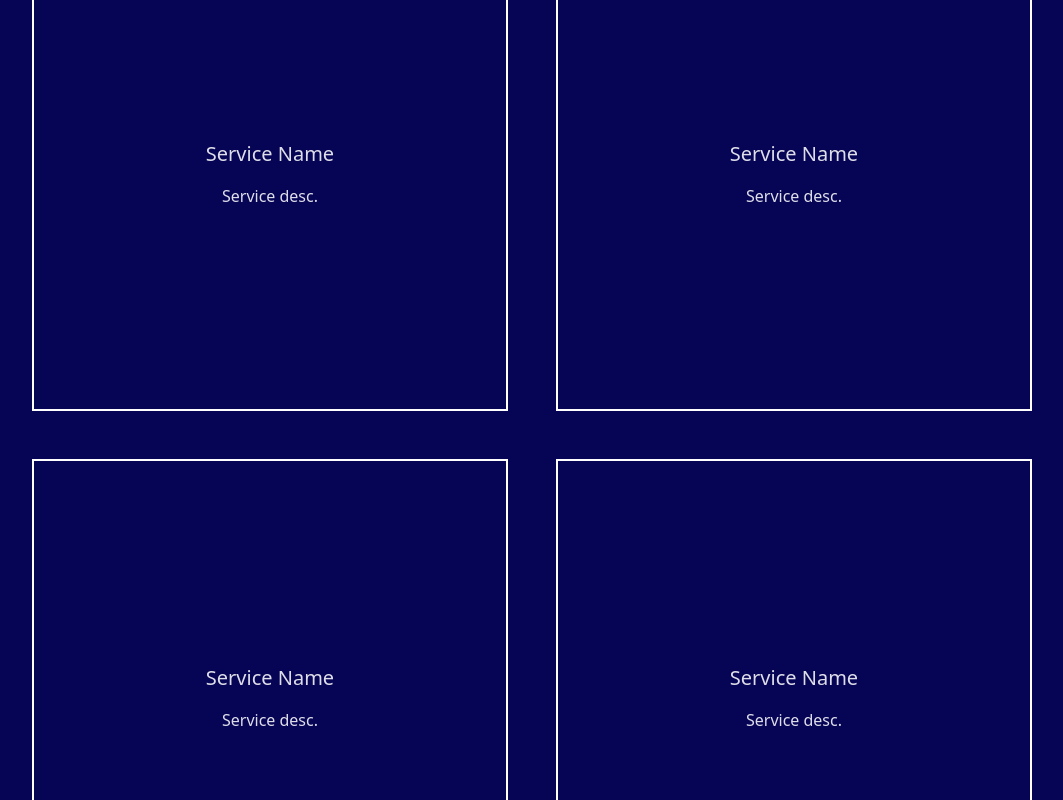
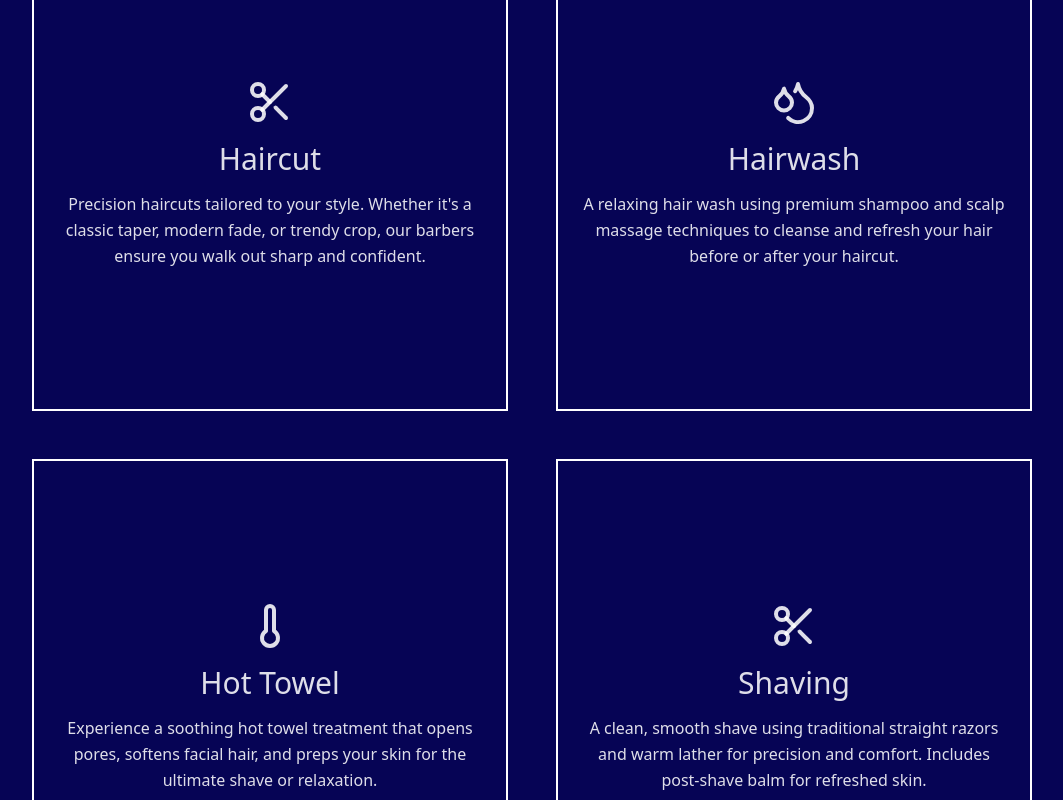
Before and after one commit to malvz22/prime-trims, a React (Vite) app: page / in a window 1280 px wide. Shown: the part 620-1420 px from the top of the page, without its empty margins (108-1171 px from the left). Built offline with nearby package versions, Linux system fonts and the light colour scheme.

Commit message:
feat(service-secton): added services with descriptions and icon

```diff
--- a/package.json
+++ b/package.json
@@ -11,6 +11,7 @@
   },
   "dependencies": {
     "@tailwindcss/vite": "^4.1.7",
+    "lucide-react": "^0.511.0",
     "react": "^19.1.0",
     "react-dom": "^19.1.0",
     "tailwindcss": "^4.1.7"
--- a/src/App.jsx
+++ b/src/App.jsx
@@ -1,3 +1,4 @@
+import { Brush, Droplets, Scissors, Thermometer } from 'lucide-react'
 import './App.css'
 import Header from './components/Header/Header'
 
@@ -12,24 +13,33 @@ function App() {
           <h1 className='text-white'>Haircuts for Everyone!</h1>
           <h2 className='text-white'>Transform your look with us!</h2>
         </section>
-        <section id='services' className='text-center flex flex-col'>
+        <section id='services' className='text-center flex flex-col justify-center'>
           <h1 className='text-white mb-4'>Services</h1>
-          <div className='grid grid-cols-1 md:grid-cols-2 gap-12'>
+          <div className='grid grid-cols-1 md:grid-cols-2 gap-12 mb-12'>
             <div className='border-2 border-white p-6 w-full max-w-full aspect-square justify-center items-center flex flex-col gap-3'>
-              <h5>Service Name</h5>
-              <p>Service desc.</p>
+              <Scissors size={48} />
+              <h3>Haircut</h3>
+              <p>Precision haircuts tailored to your style. Whether it's a classic taper, modern fade, or trendy crop, our barbers ensure you walk out sharp and confident.</p>
             </div>
             <div className='border-2 border-white p-6 w-full max-w-full aspect-square justify-center items-center flex flex-col gap-3'>
-              <h5>Service Name</h5>
-              <p>Service desc.</p>
+              <Droplets size={48} />
+              <h3>Hairwash</h3>
+              <p>A relaxing hair wash using premium shampoo and scalp massage techniques to cleanse and refresh your hair before or after your haircut.</p>
             </div>
             <div className='border-2 border-white p-6 w-full max-w-full aspect-square justify-center items-center flex flex-col gap-3'>
-              <h5>Service Name</h5>
-              <p>Service desc.</p>
+              <Thermometer size={48} />
+              <h3>Hot Towel</h3>
+              <p>Experience a soothing hot towel treatment that opens pores, softens facial hair, and preps your skin for the ultimate shave or relaxation.</p>
             </div>
             <div className='border-2 border-white p-6 w-full max-w-full aspect-square justify-center items-center flex flex-col gap-3'>
-              <h5>Service Name</h5>
-              <p>Service desc.</p>
+              <Scissors size={48} />
+              <h3>Shaving</h3>
+              <p>A clean, smooth shave using traditional straight razors and warm lather for precision and comfort. Includes post-shave balm for refreshed skin.</p>
+            </div>
+            <div className='border-2 border-white p-6 w-full max-w-full md:max-w-[476px] mx-auto aspect-square justify-center items-center flex flex-col gap-3 col-span-1 md:col-span-2'>
+              <Brush size={48} />
+              <h3>Basic Coloring</h3>
+              <p>Enhance or refresh your look with basic hair coloring services. Ideal for covering grays or trying subtle tones without full dye jobs.</p>
             </div>
           </div>
         </section>
```
Also changed, not shown: 1 other file (tests, documents, lock files or other folders).
